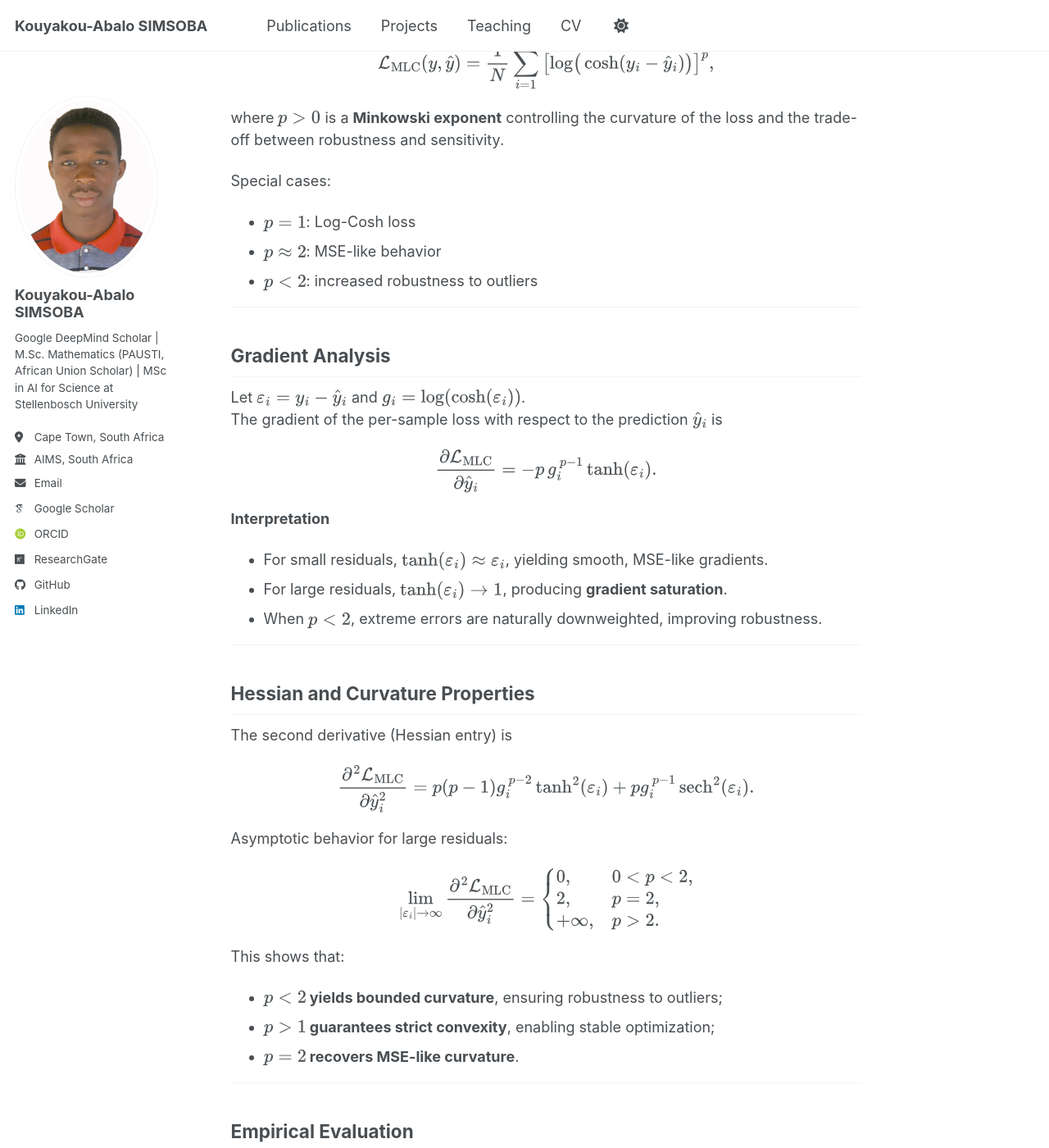
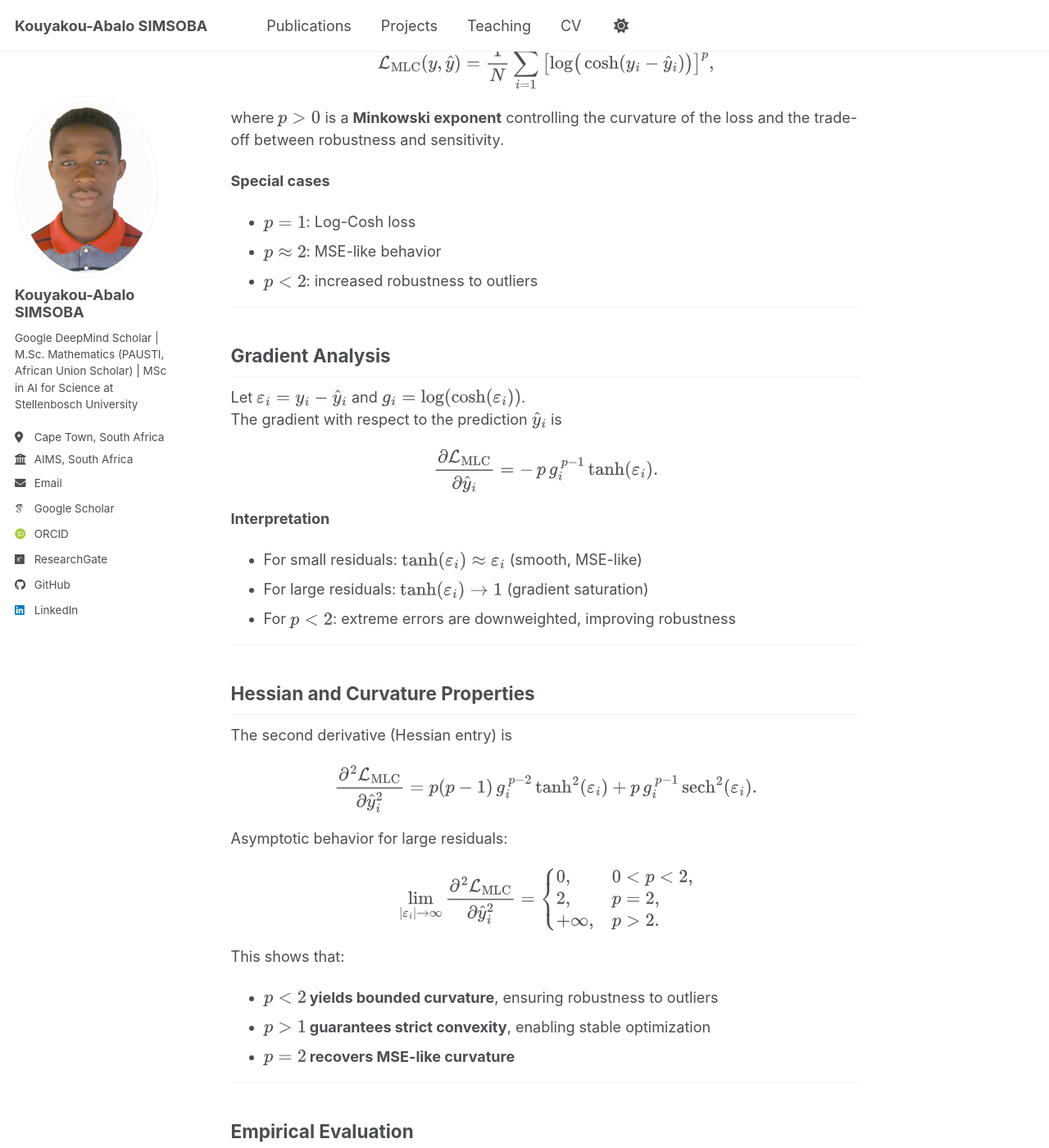
Before and after one commit to simsoba-research/simsoba-research.github.io, a Jekyll site: the page built from _publications/2009-10-01-paper-title-number-1.md, in a window 1280 px wide and 1400 px high, scrolled down 633 px. Shown: the whole window at 82% size. Built offline with Jekyll 4.4.1, drawn with Linux system fonts in a browser that asks for light colours; some web fonts are replaced; a script bundle is joined from its source files by our own code; library files that are not in the unit come from our copies; some of the changed text lies outside the part shown.

Commit message:
Update 2009-10-01-paper-title-number-1.md

```diff
--- a/_publications/2009-10-01-paper-title-number-1.md
+++ b/_publications/2009-10-01-paper-title-number-1.md
@@ -3,11 +3,11 @@ title: "A Hybrid Minkowski-Log-Cosh Loss Function for Robust LSTM-Based Time Ser
 collection: publications
 category: manuscripts
 permalink: /publication/2025-hybrid-minkowski-log-cosh
-excerpt: 'This research introduces a novel hybrid loss function (MLC) designed to improve LSTM performance on noisy time-series data, specifically validated on public health datasets.'
+excerpt: "This research introduces a novel hybrid loss function (MLC) designed to improve LSTM performance on noisy time-series data, specifically validated on public health datasets."
 date: 2025-02-15
-venue: 'IEEE Access'
-paperurl: 'https://doi.org/10.1109/ACCESS.2025.3626795'
-citation: 'Simsoba, K.-A., Oscar, N., & Mageto, T. (2025). "A Hybrid Minkowski-Log-Cosh Loss Function for Robust LSTM-Based Time Series Forecasting." IEEE Access, 13, 187307–187319.'
+venue: "IEEE Access"
+paperurl: "https://doi.org/10.1109/ACCESS.2025.3626795"
+citation: "Simsoba, K.-A., Oscar, N., & Mageto, T. (2025). A Hybrid Minkowski-Log-Cosh Loss Function for Robust LSTM-Based Time Series Forecasting. IEEE Access, 13, 187307–187319."
 mathjax: true
 ---
 
@@ -24,33 +24,35 @@ The proposed loss is defined as
 
 $$
 \mathcal{L}_{\mathrm{MLC}}(y,\hat{y})
-= \frac{1}{N}\sum_{i=1}^{N}
+=
+\frac{1}{N}\sum_{i=1}^{N}
 \left[\log\!\big(\cosh(y_i - \hat{y}_i)\big)\right]^p,
 $$
 
 where $p>0$ is a **Minkowski exponent** controlling the curvature of the loss and the trade-off between robustness and sensitivity.
 
-Special cases:
-- $p=1$: Log-Cosh loss
-- $p\approx2$: MSE-like behavior
-- $p<2$: increased robustness to outliers
+**Special cases**
+- $p = 1$: Log-Cosh loss
+- $p \approx 2$: MSE-like behavior
+- $p < 2$: increased robustness to outliers
 
 ---
 
 ## Gradient Analysis
 
 Let $\varepsilon_i = y_i - \hat{y}_i$ and $g_i = \log(\cosh(\varepsilon_i))$.
-The gradient of the per-sample loss with respect to the prediction $\hat{y}_i$ is
+The gradient with respect to the prediction $\hat{y}_i$ is
 
 $$
 \frac{\partial \mathcal{L}_{\mathrm{MLC}}}{\partial \hat{y}_i}
-= -p \, g_i^{\,p-1}\tanh(\varepsilon_i).
+=
+-\,p\, g_i^{\,p-1}\tanh(\varepsilon_i).
 $$
 
 **Interpretation**
-- For small residuals, $\tanh(\varepsilon_i)\approx\varepsilon_i$, yielding smooth, MSE-like gradients.
-- For large residuals, $\tanh(\varepsilon_i)\to 1$, producing **gradient saturation**.
-- When $p<2$, extreme errors are naturally downweighted, improving robustness.
+- For small residuals: $\tanh(\varepsilon_i)\approx\varepsilon_i$ (smooth, MSE-like)
+- For large residuals: $\tanh(\varepsilon_i)\to 1$ (gradient saturation)
+- For $p<2$: extreme errors are downweighted, improving robustness
 
 ---
 
@@ -61,9 +63,9 @@ The second derivative (Hessian entry) is
 $$
 \frac{\partial^2 \mathcal{L}_{\mathrm{MLC}}}{\partial \hat{y}_i^2}
 =
-p(p-1) g_i^{\,p-2}\tanh^2(\varepsilon_i)
+p(p-1)\, g_i^{\,p-2}\tanh^2(\varepsilon_i)
 +
-p g_i^{\,p-1}\operatorname{sech}^2(\varepsilon_i).
+p\, g_i^{\,p-1}\operatorname{sech}^2(\varepsilon_i).
 $$
 
 Asymptotic behavior for large residuals:
@@ -80,9 +82,9 @@ $$
 $$
 
 This shows that:
-- **$p<2$ yields bounded curvature**, ensuring robustness to outliers;
-- **$p>1$ guarantees strict convexity**, enabling stable optimization;
-- **$p=2$ recovers MSE-like curvature**.
+- **$p<2$ yields bounded curvature**, ensuring robustness to outliers
+- **$p>1$ guarantees strict convexity**, enabling stable optimization
+- **$p=2$ recovers MSE-like curvature**
 
 ---
 
@@ -102,16 +104,16 @@ The loss was evaluated using **LSTM models** on **11 years (2013–2023)** of mo
 - **SMAPE:** 24.63%
 - ≈ **117,000 fewer mispredicted cases** compared to MSE
 
-All improvements were achieved with **$\mathcal{O}(N)$ computational complexity**, matching standard regression losses.
+All improvements were achieved with **$\mathcal{O}(N)$ computational complexity**.
 
 ---
 
 ## Key Contributions
 
-- **Novel loss function:** Hybrid Minkowski–Log–Cosh (MLC) with tunable robustness
-- **Theoretical rigor:** Explicit gradient and Hessian analysis
-- **Practical impact:** Improved accuracy and stability on real public health data
-- **Deployability:** Plug-and-play loss for LSTM and other deep models
+- **Novel loss function** with tunable robustness
+- **Rigorous gradient and Hessian analysis**
+- **Improved stability and accuracy** on real public health data
+- **Plug-and-play** for LSTM and deep learning models
 
 ---
 
```
Also changed, not shown: other parts of _publications/2009-10-01-paper-title-number-1.md (+1 -1 lines).
